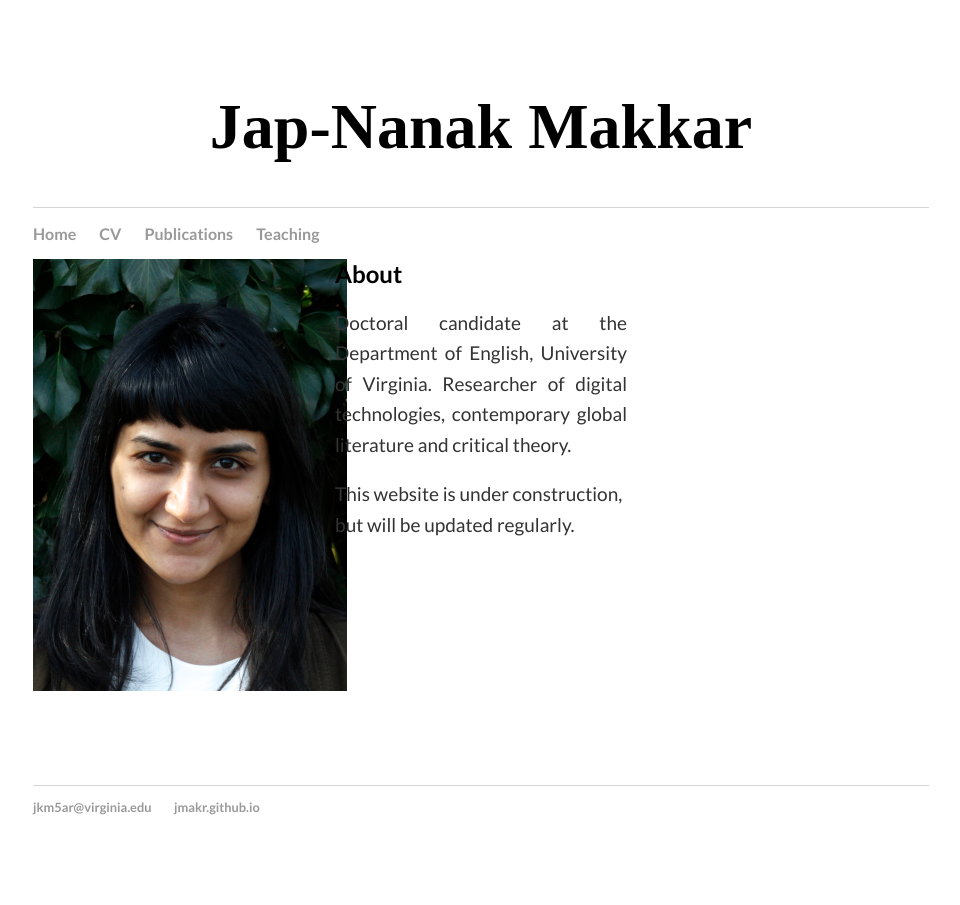
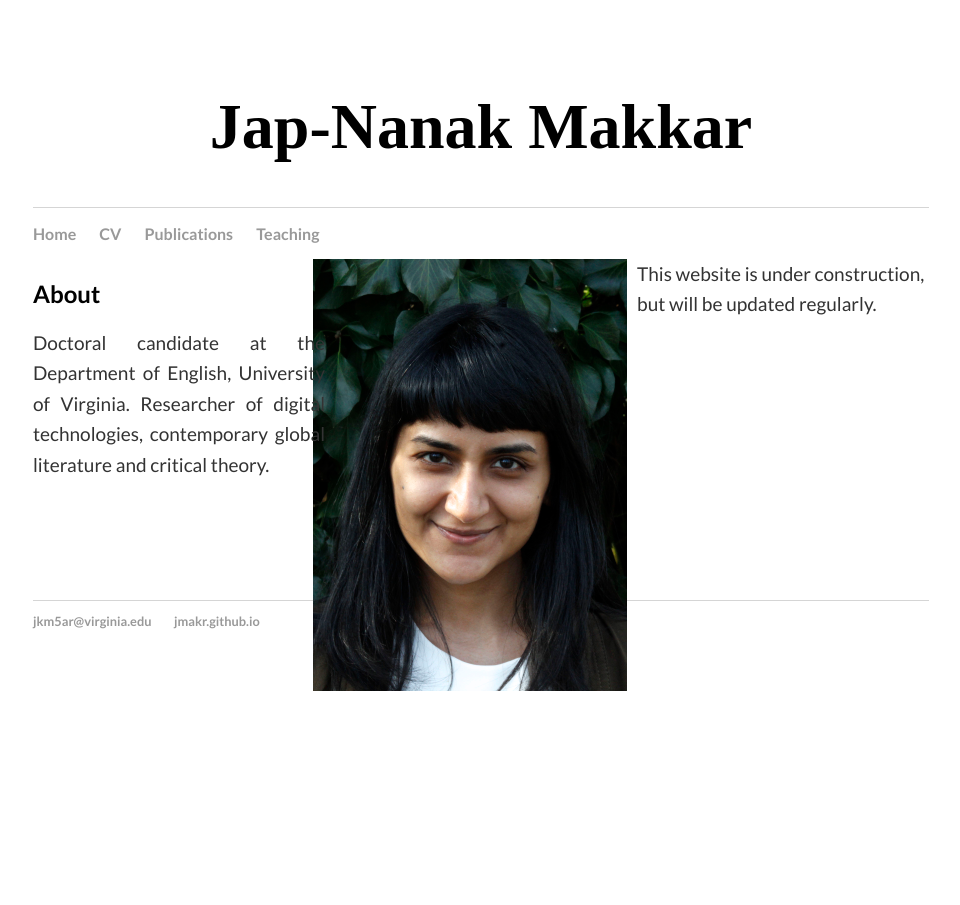
Before and after one commit to jmakr/jmakr.github.io, a Jekyll site: the page built from index.html, in a window 1280 px wide. Shown: the whole page, without its empty margins (159-1119 px from the left). Built offline with Jekyll 4.4.1, drawn with Linux system fonts in a browser that asks for light colours.

Commit message:
Update index.html

```diff
--- a/index.html
+++ b/index.html
@@ -5,12 +5,13 @@
 
 <div class="blurb">
 
-	 <img src="Website photo 2.jpg" height=432 width=314>
+
 
 	<h2>About</h2>
 	<p align="justify">Doctoral candidate at the Department of English, University of Virginia.
 	Researcher of digital technologies, contemporary global literature and critical theory. </p>
 
+ 	<img src="Website photo 2.jpg" height=432 width=314 align="right">
 
 
 	<p>This website is under construction, but will be updated regularly.</p>
```
